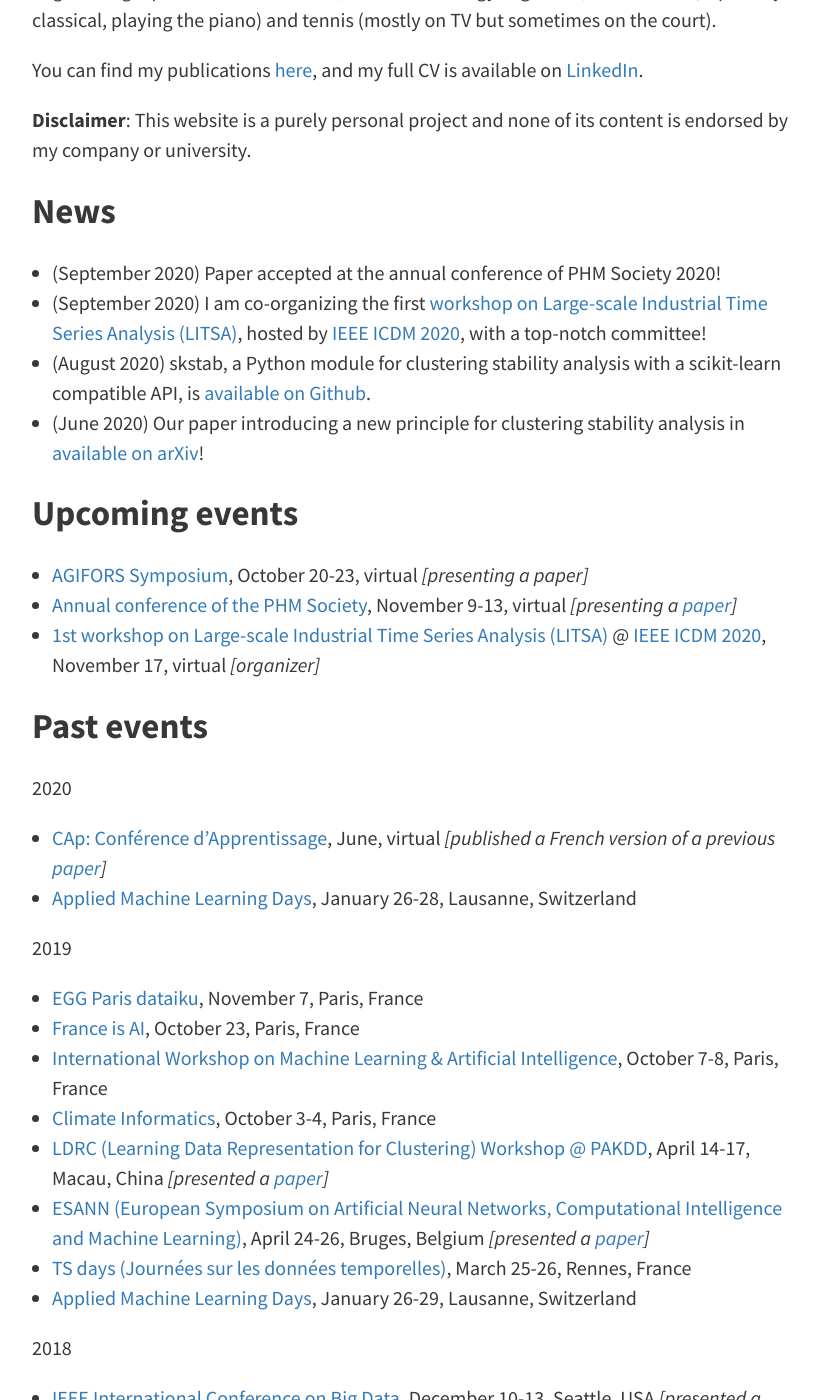
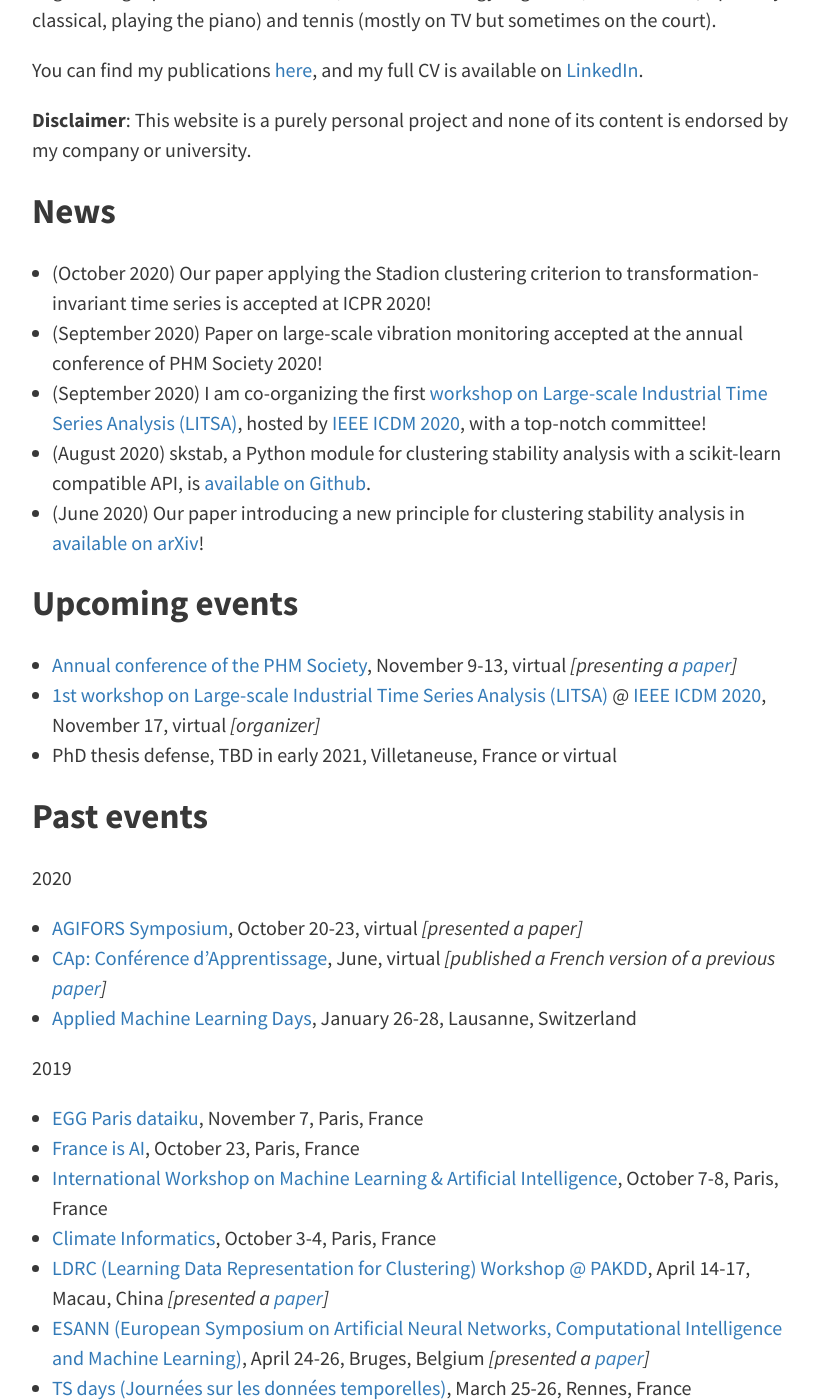
Before and after one commit to FlorentF9/florentf9.github.io, a Jekyll site: the page built from pages/about.md, in a window 1280 px wide and 1400 px high, scrolled down 566 px. Shown: the whole window, without its empty margins (224-1043 px from the left). Built offline with Jekyll 4.4.1, drawn with Linux system fonts in a browser that asks for light colours; some web fonts are replaced.

Commit message:
Update about

```diff
--- a/pages/about.md
+++ b/pages/about.md
@@ -18,21 +18,23 @@ You can find my publications [here](publications), and my full CV is available o
 
 ## News
 
-* (September 2020) Paper accepted at the annual conference of PHM Society 2020!
+* (October 2020) Our paper applying the Stadion clustering criterion to transformation-invariant time series is accepted at ICPR 2020!
+* (September 2020) Paper on large-scale vibration monitoring accepted at the annual conference of PHM Society 2020!
 * (September 2020) I am co-organizing the first [workshop on Large-scale Industrial Time Series Analysis (LITSA)](https://lipn.github.io/LITSA2020/), hosted by [IEEE ICDM 2020](http://icdm2020.bigke.org/), with a top-notch committee!
 * (August 2020) skstab, a Python module for clustering stability analysis with a scikit-learn compatible API, is [available on Github](https://github.com/FlorentF9/skstab).
 * (June 2020) Our paper introducing a new principle for clustering stability analysis in [available on arXiv](https://arxiv.org/abs/2006.08530)!
 
 ## Upcoming events
 
-* [AGIFORS Symposium](https://agifors.org/symposium_2020), October 20-23, virtual *[presenting a paper]*
 * [Annual conference of the PHM Society](https://www.phmsociety.org/events/conference/phm/20), November 9-13, virtual *[presenting a [paper](/publications)]*
 * [1st workshop on Large-scale Industrial Time Series Analysis (LITSA)](https://lipn.github.io/LITSA2020/) @ [IEEE ICDM 2020](http://icdm2020.bigke.org/), November 17, virtual *[organizer]*
+* PhD thesis defense, TBD in early 2021, Villetaneuse, France or virtual
 
 ## Past events
 
 2020
 
+* [AGIFORS Symposium](https://agifors.org/symposium_2020), October 20-23, virtual *[presented a paper]*
 * [CAp: Conférence d'Apprentissage](https://cap-rfiap2020.sciencesconf.org/), June, virtual *[published a French version of a previous [paper](/publications)]*
 * [Applied Machine Learning Days](https://www.appliedmldays.org/), January 26-28, Lausanne, Switzerland
 
```
